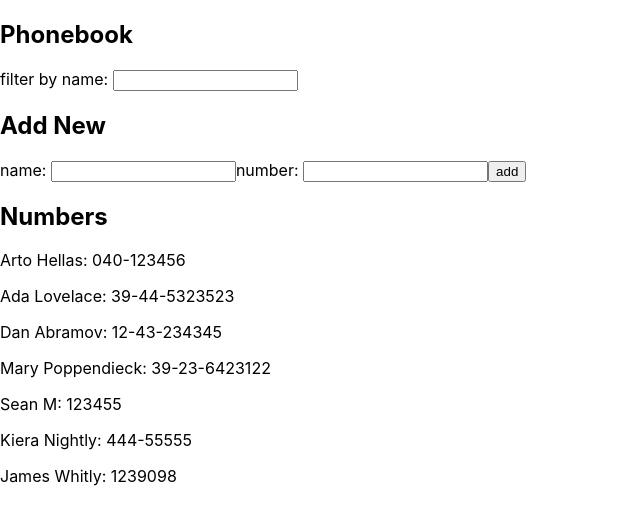
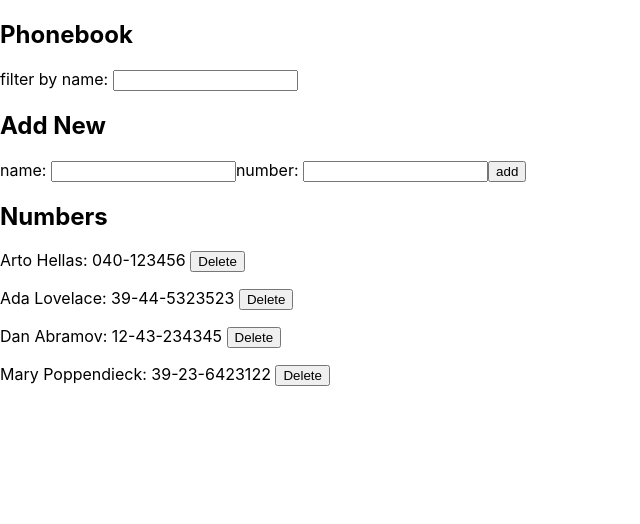
Before and after one commit to MorrisseySean/FullStackOpen2020, a React (Create React App) app in the folder part2/phonebook/: page / in a window 1280 px wide. Shown: the top 524 px of the page, without its empty margins (0-640 px from the left). Built offline with nearby package versions, Linux system fonts and the light colour scheme; data requests are answered from the project's data file.

Commit message:
Exercise 2.17: Added delete functionality

```diff
--- a/part2/phonebook/db.json
+++ b/part2/phonebook/db.json
@@ -19,21 +19,6 @@
       "name": "Mary Poppendieck",
       "number": "39-23-6423122",
       "id": 4
-    },
-    {
-      "name": "Sean M",
-      "number": "123455",
-      "id": 5
-    },
-    {
-      "name": "Kiera Nightly",
-      "number": "444-55555",
-      "id": 6
-    },
-    {
-      "name": "James Whitly",
-      "number": "1239098",
-      "id": 7
     }
   ]
 }
--- a/part2/phonebook/src/App.js
+++ b/part2/phonebook/src/App.js
@@ -28,6 +28,14 @@ const App = () => {
     setnameFilter(event.target.value);
   };
 
+  const handleDelete = (person) => {
+    if (window.confirm(`Are you sure you want to delete ${person.name}`)) {
+      phonebookServices.deletePerson(person.id);
+      const filteredList = persons.filter((p) => p.id !== person.id);
+      setPersons(filteredList);
+    }
+  };
+
   const addName = (event) => {
     event.preventDefault();
     const newEntry = { name: newName, number: newNumber };
@@ -54,7 +62,11 @@ const App = () => {
         numValue={newNumber}
       />
       <h2>Numbers</h2>
-      <Persons persons={persons} filter={nameFilter} />
+      <Persons
+        persons={persons}
+        filter={nameFilter}
+        deleteHandler={handleDelete}
+      />
     </div>
   );
 };
--- a/part2/phonebook/src/components/Persons.js
+++ b/part2/phonebook/src/components/Persons.js
@@ -5,9 +5,11 @@ const Persons = (props) => {
   const filteredList = props.persons.filter((person) =>
     person.name.toLowerCase().startsWith(filter.toLowerCase())
   );
+
   return filteredList.map((person) => (
-    <p key={person.name}>
-      {person.name}: {person.number}
+    <p key={person.id}>
+      {person.name}: {person.number}{" "}
+      <button onClick={() => props.deleteHandler(person)}>Delete</button>
     </p>
   ));
 };
--- a/part2/phonebook/src/services/Phonebook.js
+++ b/part2/phonebook/src/services/Phonebook.js
@@ -12,9 +12,14 @@ const create = (newObject) => {
   return req.then((response) => response.data);
 };
 
+const deletePerson = (id) => {
+  const req = axios.delete(`${baseUrl}/${id}`);
+  return req.then((response) => response.data);
+};
+
 const update = (id, newObject) => {
   const req = axios.put(`${baseUrl}/${id}`, newObject);
   return req.then((response) => response.data);
 };
 
-export default { getAll, create, update };
+export default { getAll, create, update, deletePerson };
```
Also changed, not shown: part2/phonebook/src/db.json (deleted).
